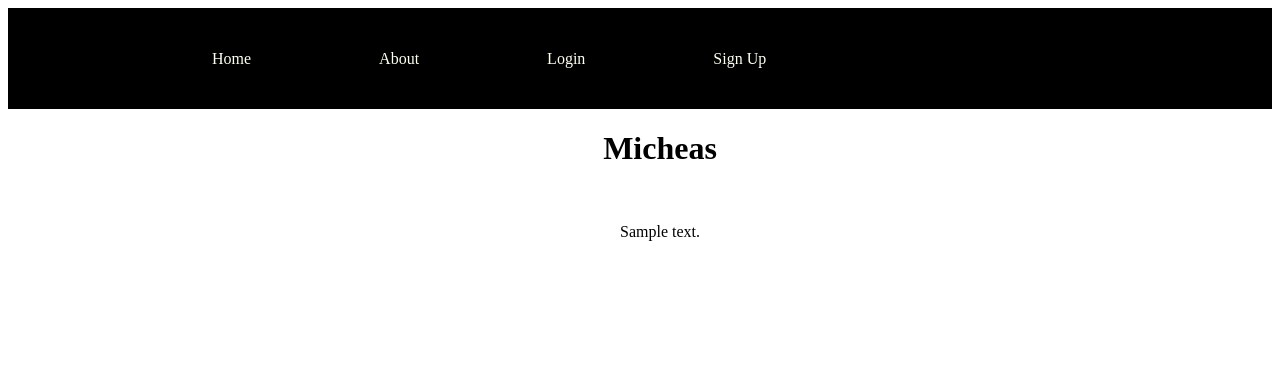
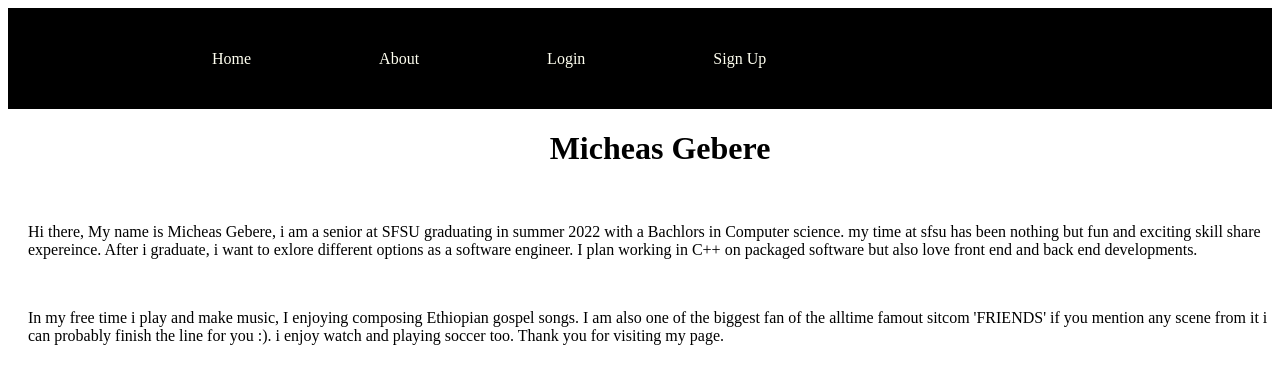
Before and after one commit to DrashtiShah23/online-marketplace-GatorXchange, a React (Create React App) app in the folder application/client/: page /AboutMicheas in a window 1280 px wide. Shown: the top 384 px of the page. Built offline with nearby package versions, Linux system fonts and the light colour scheme.

Commit message:
Mike update

```diff
--- a/application/client/src/pages/About/AboutMicheas.js
+++ b/application/client/src/pages/About/AboutMicheas.js
@@ -7,18 +7,23 @@ const AboutMicheas = () => {
   return (
     <div className="container">
     <div>
-      <h1> Micheas </h1>
+    <h1>Micheas Gebere</h1>
     <br />
     </div>
     <div>
       <p>
-         Sample text.
+        Hi there, My name is Micheas Gebere, i am a senior at SFSU graduating in summer 2022 with a Bachlors in Computer science.
+        my time at sfsu has been nothing but fun and exciting skill share expereince. After i graduate, i want to exlore different
+        options as a software engineer. I plan working in C++ on packaged software but also love front end and back end developments.
       </p>
-
+      <br />
+      <p>
+       In my free time i play and make music, I enjoying composing Ethiopian gospel songs. I am also one of the biggest fan of the alltime
+       famout sitcom 'FRIENDS' if you mention any scene from it i can probably finish the line for you :). i enjoy watch and playing soccer too.
+       Thank you for visiting my page.
+      </p>
     </div>
   </div>
-
-
   );
 };
 
--- a/application/client/src/pages/about.js
+++ b/application/client/src/pages/about.js
@@ -139,7 +139,8 @@ const About = () => {
           <div className="card-content">
           <Link to="/AboutMicheas" element={<AboutMicheas/>}>
             <img className="thumbnail"
-              src="https://buildyourspechere.com/wp-content/uploads/2020/10/placeholder-image-person-jpg.jpg"
+              id = 'Mike'
+              src={Mike}
               alt="placeholder-image"
             />
           </Link>
@@ -148,9 +149,9 @@ const About = () => {
             <h2>Micheas</h2>
           </div>
           <div className="card-content">
-            <p className="title"></p>
-            <p>Some text that describes me</p>
-            <p>xyz@xyz.com</p>
+            <p className="title">Team Member</p>
+            <p>Computer Science Major San Francisco State University</p>
+            <p>Mgebere@mail.sfsu.edu</p>
           </div>
           <div className="card-content">
           <Link to="/AboutMicheas" element={<AboutMicheas/>}>
```
Also changed, not shown: application/client/src/pages/images/Mike.jpg (added). Lines whose indentation alone changed are shown as unchanged.
